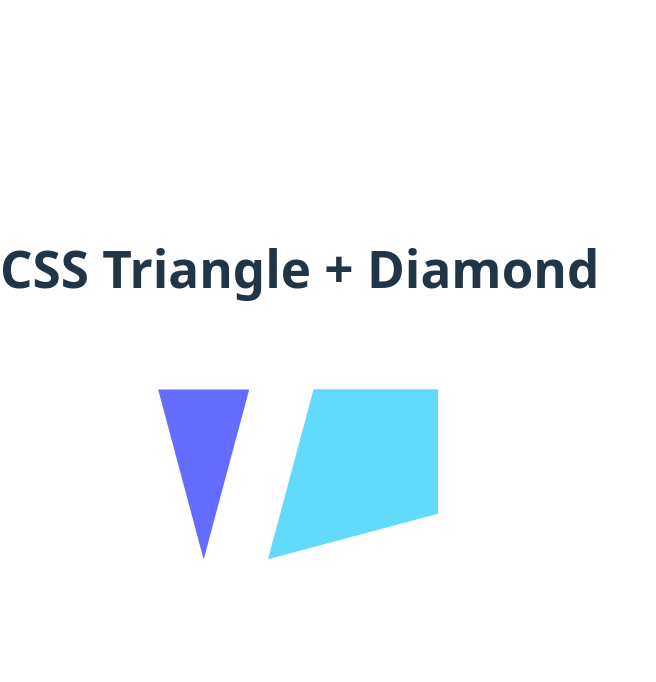
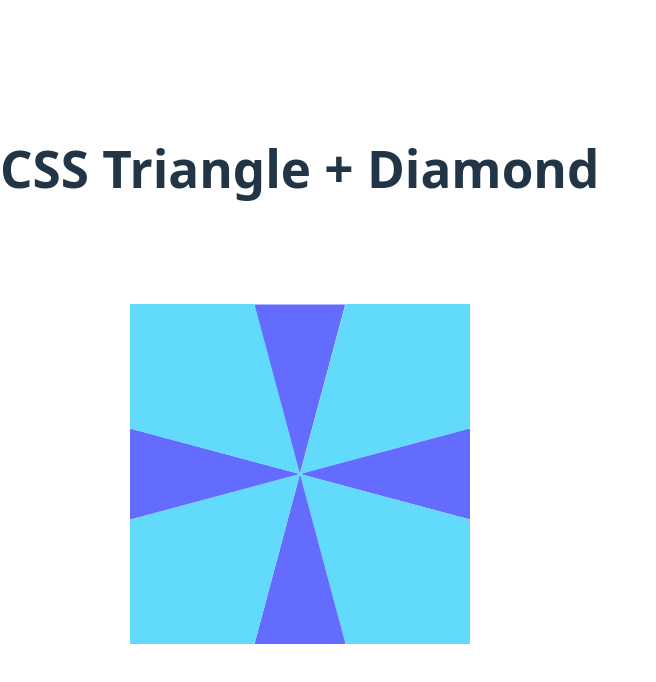
Before and after one commit to ssung1/square1-react, a React (Vite) app: page / in a window 1280 px wide. Shown: the top 682 px of the page, without its empty margins (0-656 px from the left). Built offline with nearby package versions, Linux system fonts and the light colour scheme.

Commit message:
Arranged correctly

```diff
--- a/src/App.css
+++ b/src/App.css
@@ -7,10 +7,15 @@
   gap: 1.5rem;
 }
 
-.triangles-row {
-  display: flex;
-  align-items: center;
-  gap: 1rem;
+.face-circle {
+  width: 440px;
+  height: 440px;
+  position: relative;
+}
+
+.face-shape {
+  position: absolute;
+  transform: translate(-50%, -50%);
 }
 
 .triangle {
--- a/src/App.jsx
+++ b/src/App.jsx
@@ -67,6 +67,10 @@ const getDiamondGeometry = (longSideLength) => {
     width,
     height,
     aspectRatio: `${width} / ${height}`,
+    inwardOffset: {
+      x: screenPoints[0].x - (minX + width / 2),
+      y: screenPoints[0].y - (minY + height / 2),
+    },
   }
 }
 
@@ -113,21 +117,68 @@ function Diamond({ rotation = 0, longSideLength = 176 }) {
   )
 }
 
+function arrangeFace(shapes) {
+  const centerX = 220
+  const centerY = 220
+  const triangleSideLength = 176
+  const diamondLongSideLength = 176
+  const triangleDimensions = getTriangleDimensionsFromSide(triangleSideLength)
+  const diamondGeometry = getDiamondGeometry(diamondLongSideLength)
+
+  return shapes.map((shape, index) => {
+    const angle = -Math.PI / 2 + (2 * Math.PI * index) / shapes.length
+    const towardCenterAngleDeg = (angle * 180) / Math.PI + 180
+    const inwardRotation = towardCenterAngleDeg - 90
+
+    let inwardOffset = { x: 0, y: 0 }
+
+    if (shape === 'triangle') {
+      inwardOffset = { x: 0, y: triangleDimensions.height / 2 }
+    }
+
+    if (shape === 'diamond') {
+      inwardOffset = diamondGeometry.inwardOffset
+    }
+
+    const rotatedOffset = rotatePoint(inwardOffset, degToRad(inwardRotation))
+    const x = centerX - rotatedOffset.x
+    const y = centerY - rotatedOffset.y
+
+    let shapeElement = null
+
+    if (shape === 'triangle') {
+      shapeElement = <Triangle rotation={inwardRotation} sideLength={triangleSideLength} />
+    }
+
+    if (shape === 'diamond') {
+      shapeElement = <Diamond rotation={inwardRotation} longSideLength={diamondLongSideLength} />
+    }
+
+    if (!shapeElement) {
+      return null
+    }
+
+    return (
+      <div
+        key={`${shape}-${index}`}
+        className="face-shape"
+        style={{ left: `${x}px`, top: `${y}px` }}
+      >
+        {shapeElement}
+      </div>
+    )
+  })
+}
+
 function App() {
-  const triangleRotation = 0
-  const triangleSideLength = 176
-  const diamondRotation = 45
-  const diamondLongSideLength = 176
+  const faceShapes = arrangeFace(['triangle', 'diamond', 'triangle', 'diamond', 'triangle', 'diamond', 'triangle', 'diamond'])
+  // const faceShapes = arrangeFace(['triangle', 'triangle', 'triangle', 'triangle', 'diamond', 'diamond', 'diamond', 'diamond'])
 
   return (
     <main className="home">
       <h1>CSS Triangle + Diamond</h1>
-      <div className="triangles-row">
-        <Triangle rotation={triangleRotation} sideLength={triangleSideLength} />
-        <Diamond
-          rotation={diamondRotation}
-          longSideLength={diamondLongSideLength}
-        />
+      <div className="face-circle">
+        {faceShapes}
       </div>
     </main>
   )
```
